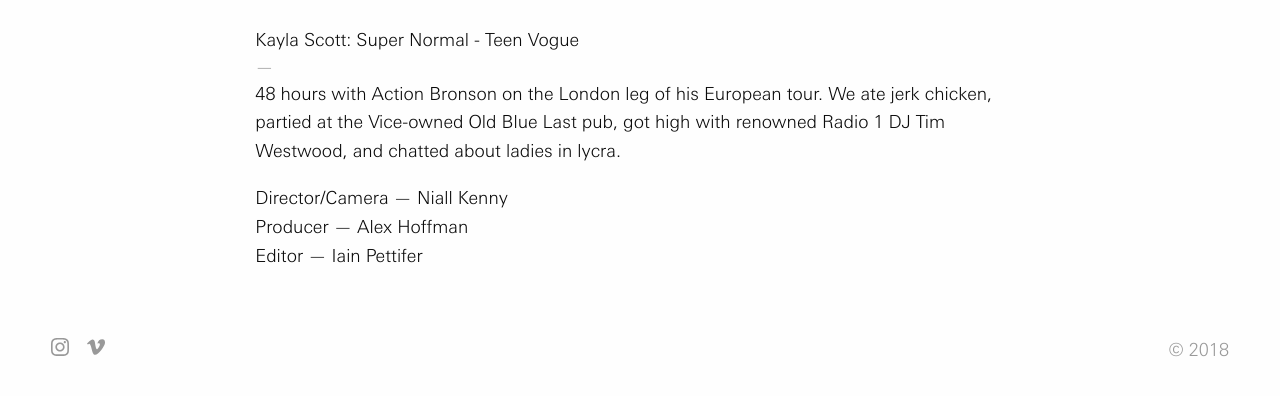
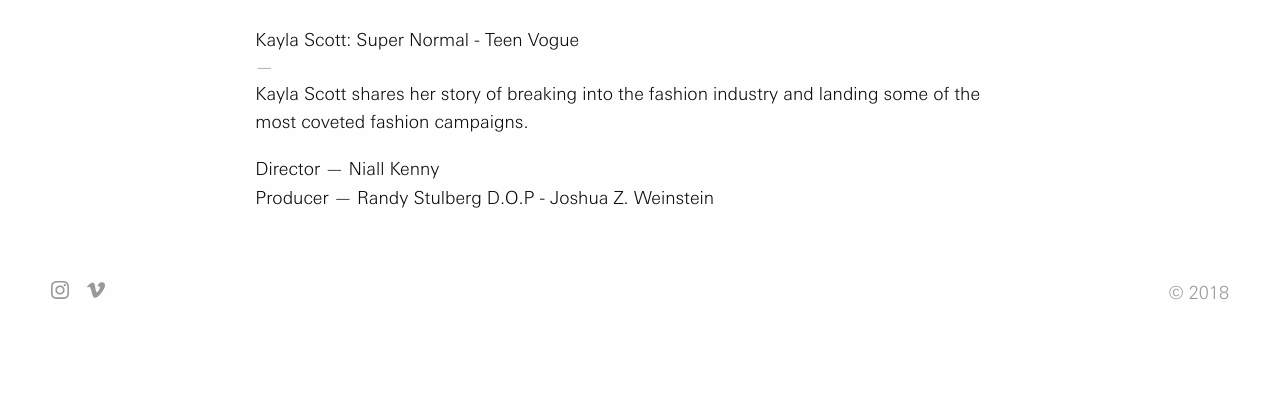
Before and after one commit to garethjohnsdesign/niallkenny.com, a Jekyll site: the page built from _projects/kayla-scott-super-normal.markdown, in a window 1280 px wide, cut to the strip 565-981 px from the top of the page. Shown: the top 396 px of the strip. Built offline with Jekyll 4.4.1, drawn with Linux system fonts in a browser that asks for light colours; after the commit the page ends 924 px from its top, so only the background shows below that.

Commit message:
Updated Kayla Scott Super Normal

```diff
--- a/_projects/kayla-scott-super-normal.markdown
+++ b/_projects/kayla-scott-super-normal.markdown
@@ -3,12 +3,13 @@ title: 'Kayla Scott: Super Normal - Teen Vogue'
 date: 2013-01-01 00:00:00 Z
 position: 0
 image: "/uploads/action-bronson.jpg"
-vimeo: 60649994
+vimeo: 151400072
 layout: project
 ---
 
-48 hours with Action Bronson on the London leg of his European tour. We ate jerk chicken, partied at the Vice-owned Old Blue Last pub, got high with renowned Radio 1 DJ Tim Westwood, and chatted about ladies in lycra.
+Kayla Scott shares her story of breaking into the fashion industry and landing some of the most coveted fashion campaigns.
 
-Director/Camera — Niall Kenny
-Producer — Alex Hoffman
-Editor — Iain Pettifer
+
+Director — Niall Kenny
+Producer — Randy Stulberg
+D.O.P - Joshua Z. Weinstein
```
